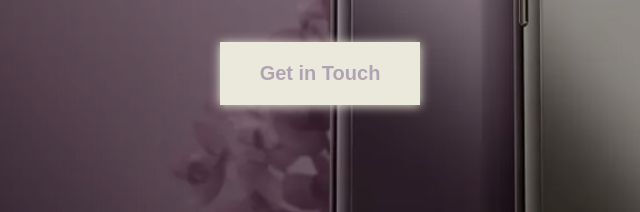
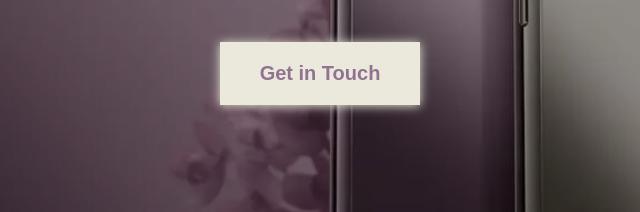
Before and after one commit to lamar99999/lamarproject26, a plain HTML site: page index.html in a window 1280 px wide. Shown: the part 507-719 px from the top of the page, 320-960 px from the left. Drawn offline with Linux system fonts and the light colour scheme.

Commit message:
dd photo A35

```diff
--- a/index.html
+++ b/index.html
@@ -4,7 +4,6 @@
     <meta charset="UTF-8">
     <meta name="viewport" content="width=device-width, initial-scale=1.0">
     <title>Samsung</title>
-    <link rel="preconnect" href="https://fonts.googleapis.com">
     <link rel="stylesheet" href="css/all.min.css">
     <link rel="preconnect" href="https://fonts.gstatic.com" crossorigin>
     <link href="https://fonts.googleapis.com/css2?family=Lora:ital,wght@0,400..700;1,400..700&display=swap" rel="stylesheet">
@@ -38,7 +37,7 @@
             <div class="landingText">
                 <h1>Samsung</h1>
                 <p>The best global leader in technology and innovation.</p>
-                <button id="getBut">Get in Touch</button>
+                <button id="getBut"><a id="getAncur" href="#contactDiv">Get in Touch</a></button>
             </div>
         </div>
      </div>
@@ -121,7 +120,7 @@
                     </div>
                     <div class="card">
                         <div class="cardImg">
-                            <img src="images/A35.jpg" alt="">
+                            <img src="images/samsung A35.png" alt="">
                         </div>
                         <div class="cardDetails">
                             <h3>Galaxy A35 5G</h3>
--- a/style.css
+++ b/style.css
@@ -54,7 +54,6 @@ body {
     left: 0;
     top: 0;
     z-index: 1;
-
 }
 
 #header .container {
@@ -323,9 +322,6 @@ body {
     min-height: 100px;
 }
 
-.cardImg:hover {
-
-}
 
  .cardImg img {
     width: 55%;
@@ -425,5 +421,8 @@ body {
     transition: 1.5s;
 }
 
-
+#getAncur {
+   text-decoration: none;
+   color:#917391;
+}
 /*End contact*/
```
Also changed, not shown: images/A35.jpg (deleted), images/samsung A35.png (added).
